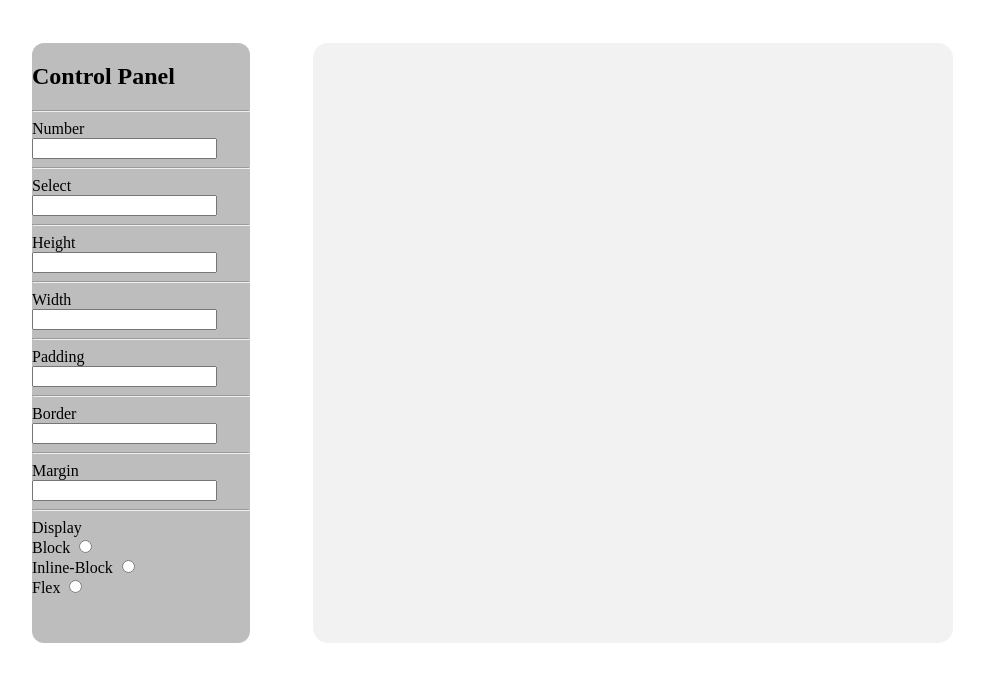
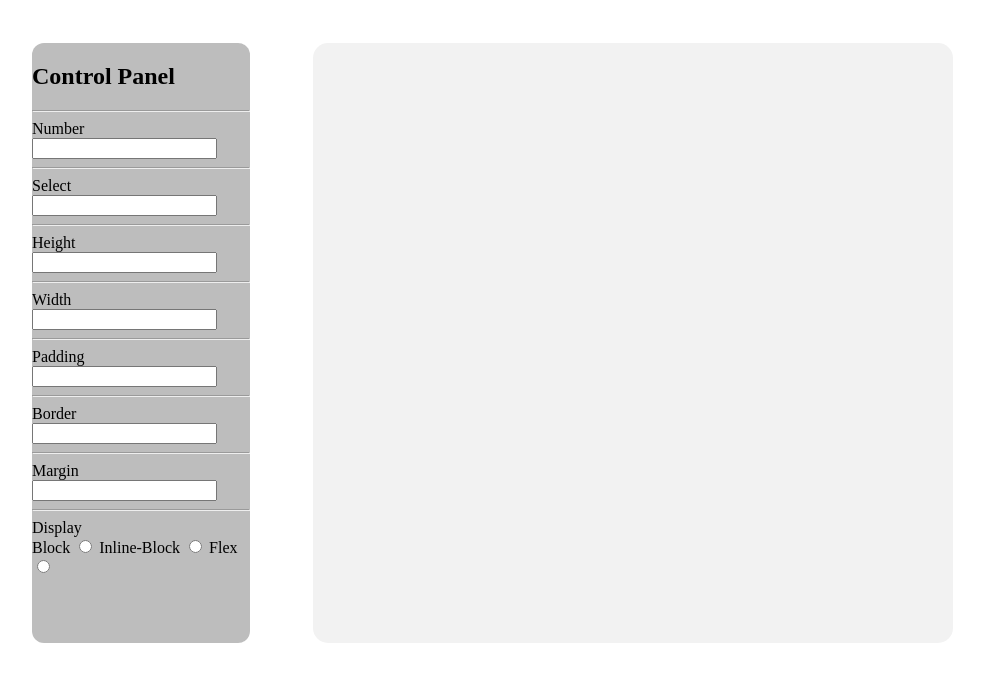
Before and after one commit to bmccaffrey/box-generator, a plain HTML site: page index.html in a window 1280 px wide. Shown: the whole page, without its empty margins (11-995 px from the left). Drawn offline with Linux system fonts and the light colour scheme.

Commit message:
organize Display input elements

```diff
--- a/index.html
+++ b/index.html
@@ -34,14 +34,14 @@
       <input type="number" name="margin" id="">
       <hr>
       <div>Display</div>
+      <div>
         <label for="">Block</label>
         <input type="radio" name="display" id="block">
-      <br>
         <label for="">Inline-Block</label>
         <input type="radio" name="display" id="inline-block">
-      <br>
         <label for="">Flex</label>
         <input type="radio" name="display" id="flex">
+      </div>
     </div>
   </aside>
   <main>
```
Lines whose indentation alone changed are shown as unchanged.
